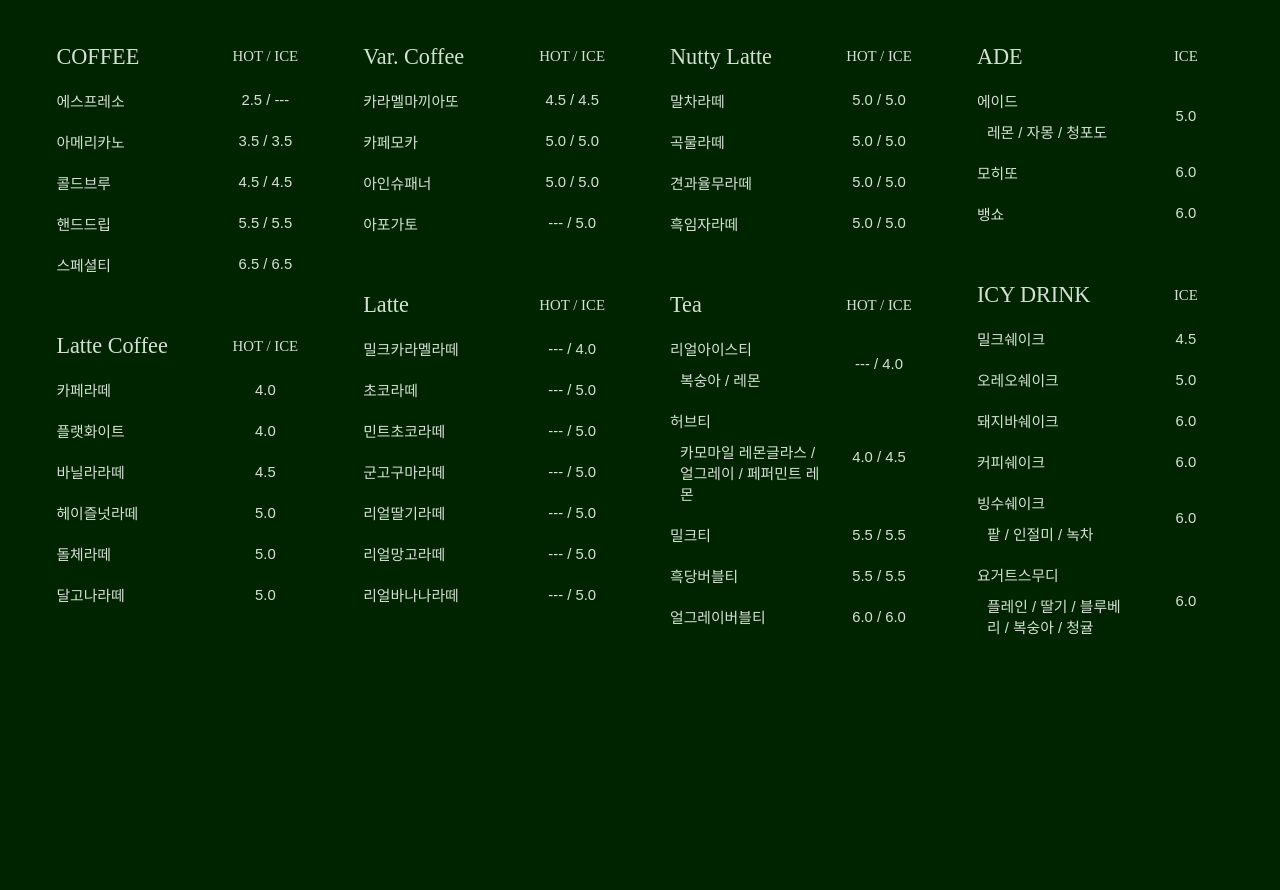
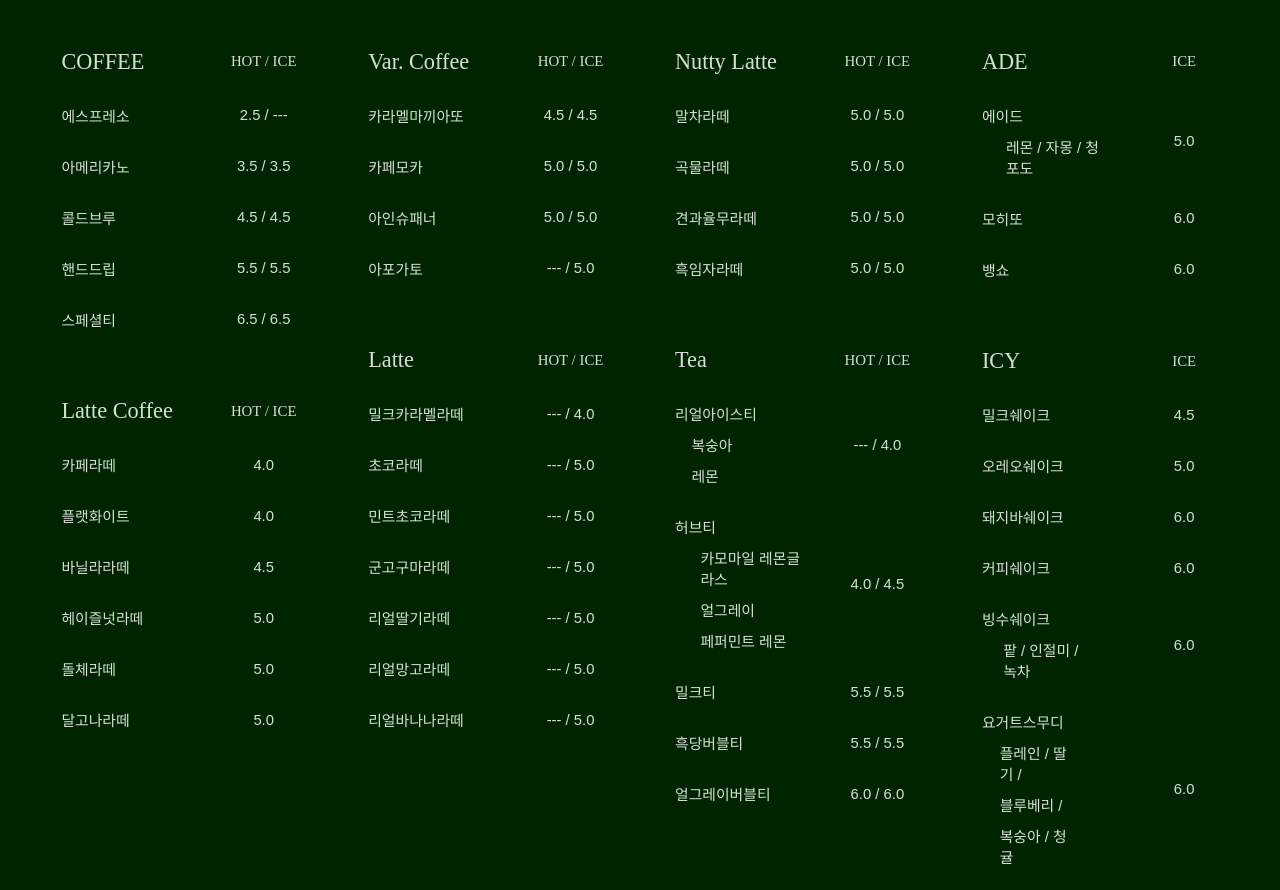
Before and after one commit to goamgilcafe/react-menu, a React (Create React App) app: page / in a window 1280 px wide. Before the commit the page ends 800 px from the top, so only its background shows below. Built offline with nearby package versions, Linux system fonts and the light colour scheme; a web font is replaced by a local one.

Commit message:
메뉴 초기화

```diff
--- a/src/components/cell/MenuCell.tsx
+++ b/src/components/cell/MenuCell.tsx
@@ -39,7 +39,7 @@ const MenuCell: React.FC<MenuCellProps> = ({
     whiteSpace,
     index,
 }) => {
-    const defaultContainerPadding = 10;
+    const defaultContainerPadding = 15;
     const [isEditing, setIsEditing] = useState(false);
     const [editText, setEditText] = useState(text);
     const {
@@ -173,7 +173,7 @@ const MenuCell: React.FC<MenuCellProps> = ({
                         <div
                             key={line}
                             style={{
-                                marginLeft: idx * 10,
+                                marginLeft: idx > 0 ? "20%" : 0,
                                 marginTop: idx > 0 ? 10 : 0,
                             }}
                         >
--- a/src/utils/mocks.ts
+++ b/src/utils/mocks.ts
@@ -160,11 +160,11 @@ export const menuDataMocksKR = [
                 },
                 rows: [
                     {
-                        text: "리얼아이스티\\n복숭아 / 레몬",
+                        text: "리얼아이스티\\n복숭아 \\n 레몬",
                         price: "--- / 4.0",
                     },
                     {
-                        text: "허브티\\n카모마일 레몬글라스 / 얼그레이 / 페퍼민트 레몬",
+                        text: "허브티\\n카모마일 레몬글라스 \\n 얼그레이 \\n 페퍼민트 레몬",
                         price: "4.0 / 4.5",
                     },
                     {
@@ -207,7 +207,7 @@ export const menuDataMocksKR = [
             },
             {
                 titleRow: {
-                    text: "ICY DRINK",
+                    text: "ICY",
                     price: "ICE",
                 },
                 rows: [
@@ -232,7 +232,7 @@ export const menuDataMocksKR = [
                         price: "6.0",
                     },
                     {
-                        text: "요거트스무디 \\n 플레인 / 딸기 / 블루베리 / 복숭아 / 청귤",
+                        text: "요거트스무디 \\n 플레인 / 딸기 / \\n 블루베리 / \\n 복숭아 / 청귤",
                         price: "6.0",
                     },
                 ],
```
